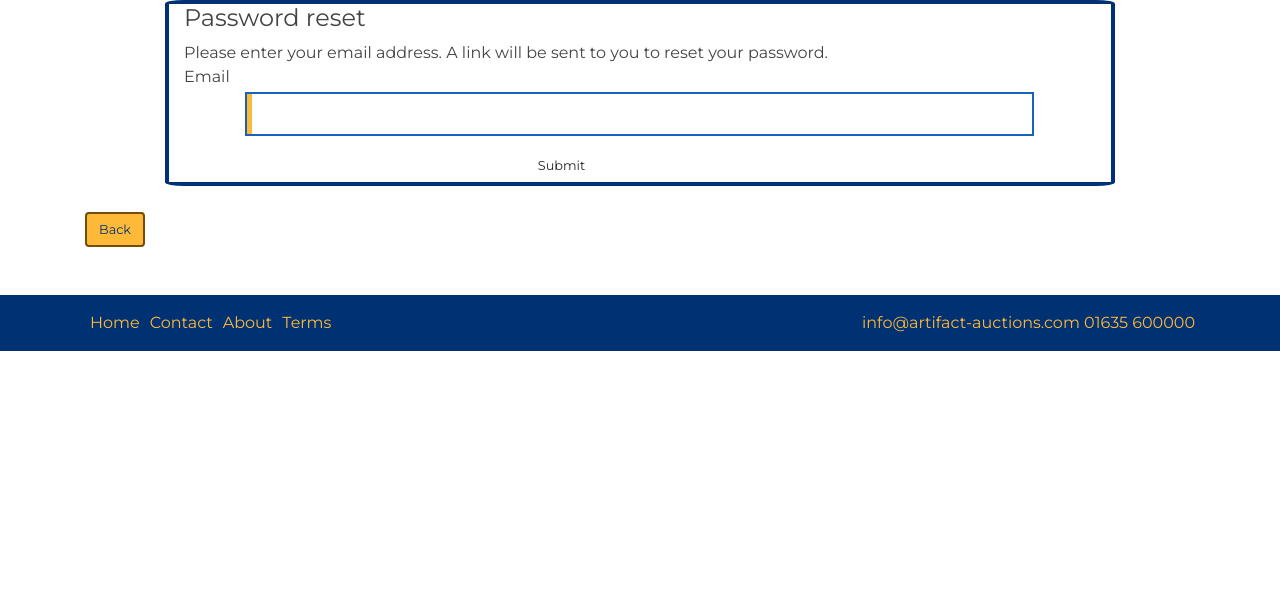
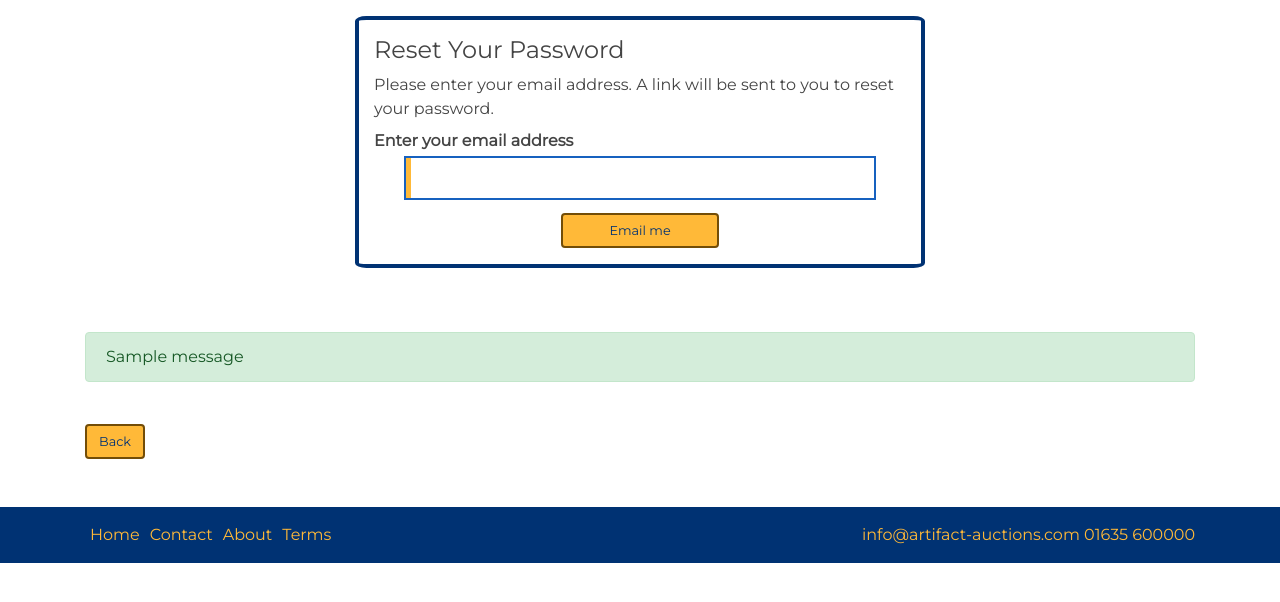
Before and after one commit to Shilldon/artifact-auction, a Django app: a page that uses templates/registration/password_reset_form.html in a window 1280 px wide. Shown: the part 118-720 px from the top of the page. Run offline with Django 3.2, Linux system fonts and the light colour scheme; tables that the repository leaves empty hold one stand-in row (values such as "Sample post"); one stand-in notice (Sample message) is shown; some libraries are stand-ins or nearby versions.

Commit message:
fixed bug with checkout message, restyled password reset forms and amended to address bug with submit button on password reset

```diff
--- a/accounts/templates/register.html
+++ b/accounts/templates/register.html
@@ -16,7 +16,7 @@
                 <div class="container py-3">
                     <div class="row">
                         <div class="col-12">
-                            <h5>Edit profile</h5>
+                            <h5>Register</h5>
                         </div>
                     </div>
                     <div class="row">
@@ -124,7 +124,7 @@
                     </div>
                     <div class="row">
                         <div class="col-12 text-center">
-                            <button class="btn btn-primary" type="submit">Update</button>
+                            <button class="btn btn-primary" type="submit">Register</button>
                         </div>
                     </div>
                 </div>
--- a/accounts/views.py
+++ b/accounts/views.py
@@ -9,6 +9,7 @@ from accounts.forms import UserRegistrationForm, UserLoginForm, UserEditProfileF
 def register(request):
     if request.method == "POST":
         registration_form = UserRegistrationForm(request.POST)
+        profile_form = ProfileForm()
 
         if registration_form.is_valid():
             registration_form.save()
--- a/templates/registration/password_reset_done.html
+++ b/templates/registration/password_reset_done.html
@@ -1,15 +1,15 @@
 {% extends 'base.html' %}
 {% block content %}
 <section class="container">
-  <div class="row">
-    <div class="col-10 offset-1 accounts--form-container">
+  <div class="row mt-3 mb-5 justify-content-center">
+    <div class="col-10 col-lg-8 accounts--form-container py-3">
+      <h6>Email Sent</h6>
       <p>
         We've emailed you instructions for setting your password, if an account exists with the email you entered. You should receive them shortly.
       </p>
       <p>
         If you don't receive an email, please make sure you've entered the address you registered with, and check your spam folder.
       </p>
-    </div>
   </div>
 </section>
 {% endblock %}
--- a/templates/registration/password_reset_form.html
+++ b/templates/registration/password_reset_form.html
@@ -1,36 +1,45 @@
 {% extends 'base.html' %} {% load widget_tweaks %} {% block content %}
 <section class="container">
-  <div class="row">
-    <div class="col-10 offset-1 accounts--form-container">
-      <div class="accounts--form">
-      <h6>Password reset</h6>
+  <div class="row mt-3 mb-5 justify-content-center">
+    <div class="col-10 col-lg-6 accounts--form-container py-3">
+      <h6>Reset Your Password</h6>
       <p>Please enter your email address. A link will be sent to you to reset your password.</p>
       <div class="row">
-        <div class="col-12">
-          <p>Email</p>
+        <div class="col-12 pt-2">
+          <p><strong>Enter your email address</strong></p>
         </div>
       </div>
-      <div class="row">
-        <div class="col-10 offset-1 styled-box index--option">
+      <form method="post">
+        <div class="row">
+          <div class="col-10 offset-1">
             <div class="row h-100">
-              <div class="col-12" tabindex="0">
-              <form method="post">
-                {% csrf_token %} {% render_field form.email %}
-              </form>
+              <div class="col-12 styled-box pl-2" tabindex="0">
+                {% csrf_token %}
+                {% render_field form.email %}
+              </div>
             </div>
           </div>
         </div>
-      </div>
-      <div class="row">
-        <div class="col-6 offset-3 col-sm-4 text-center">
-          <button class="btn" type="submit">Submit</button>
+        <div class="row justify-content-center">
+          <div class="col-6 col-sm-4 text-center">
+            <input class="btn btn-primary" type="submit" value="Email me">
+          </div>
         </div>
-      </div>
-        </div>
-      </div>
+      </form>
     </div>
   </div>
+</section>
+
+<section class="container">
+  <div class="row pt-3">
+    <div class="col-12">
+      <ul class="list-unstyled">
+        {% if messages %} {% for message in messages %}
+        <li class="alert {{ message.tags }}">{{ message }}</li>
+        {% endfor %} {% endif %}
+      </ul>
+    </div>
   </div>
+</section>
 
-</section>
 {% endblock %}
```
Also changed, not shown: checkout/views.py (+7 -4 lines), templates/registration/password_reset_complete.html (+12 -5 lines), templates/registration/password_reset_confirm.html (+41 -14 lines).
